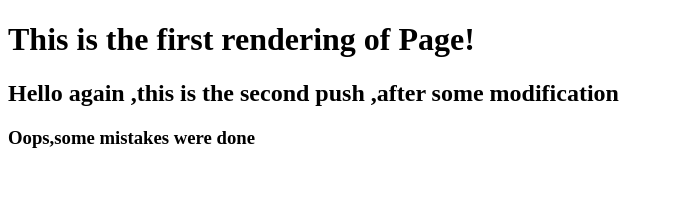
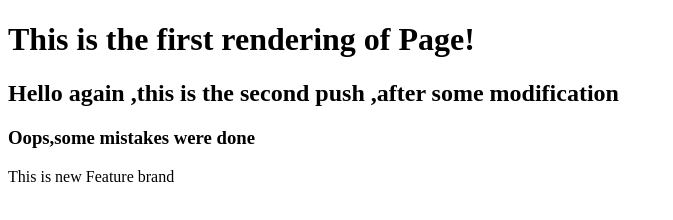
Before and after one commit to adizh/demo-repo, a plain HTML site: page index.html in a window 1280 px wide. Shown: the whole page, without its empty margins (0-673 px from the left). Drawn offline with Linux system fonts and the light colour scheme.

Commit message:
new branch

```diff
--- a/index.html
+++ b/index.html
@@ -10,6 +10,7 @@
     <h1>This is the first rendering of Page!</h1>
 <h2>Hello again ,this is the second push ,after some modification</h2>
 <h3>Oops,some mistakes were done</h3>
+<div>This is new Feature brand</div>
 
 </body>
 </html>
```
